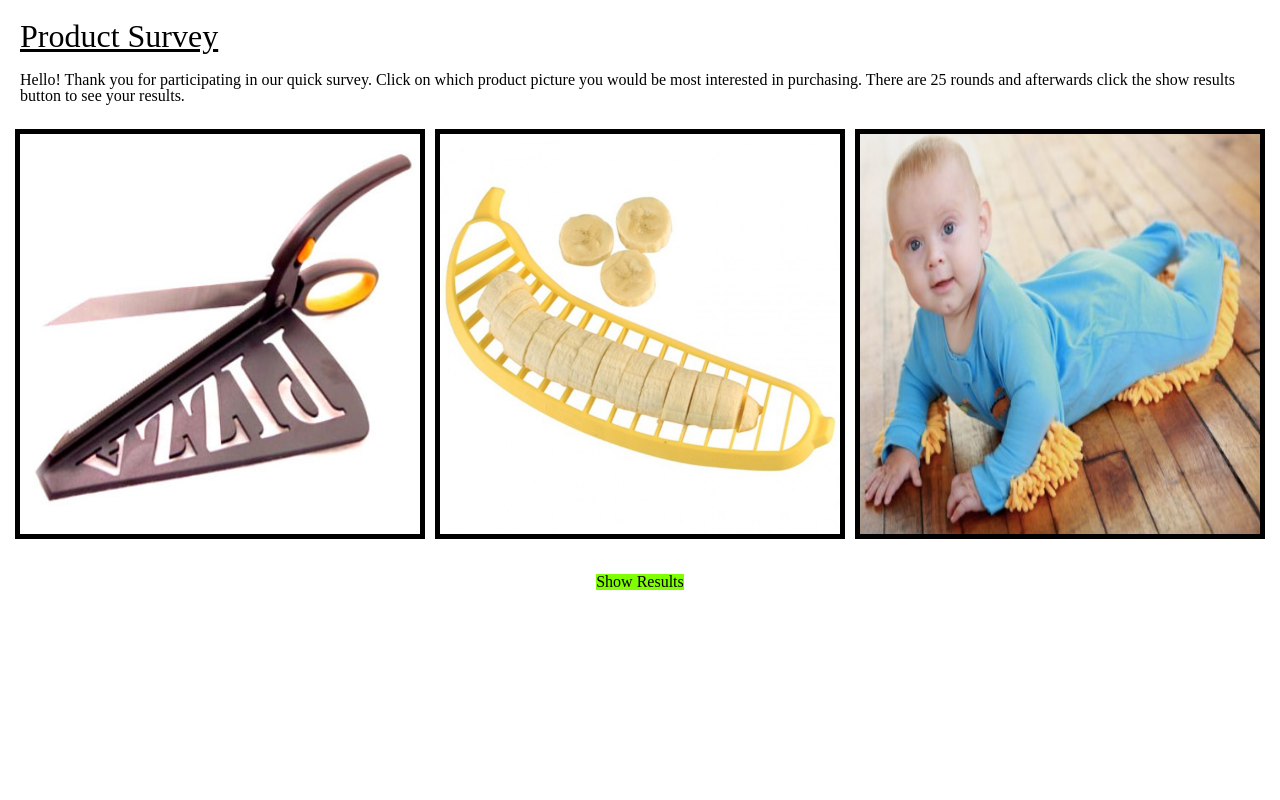
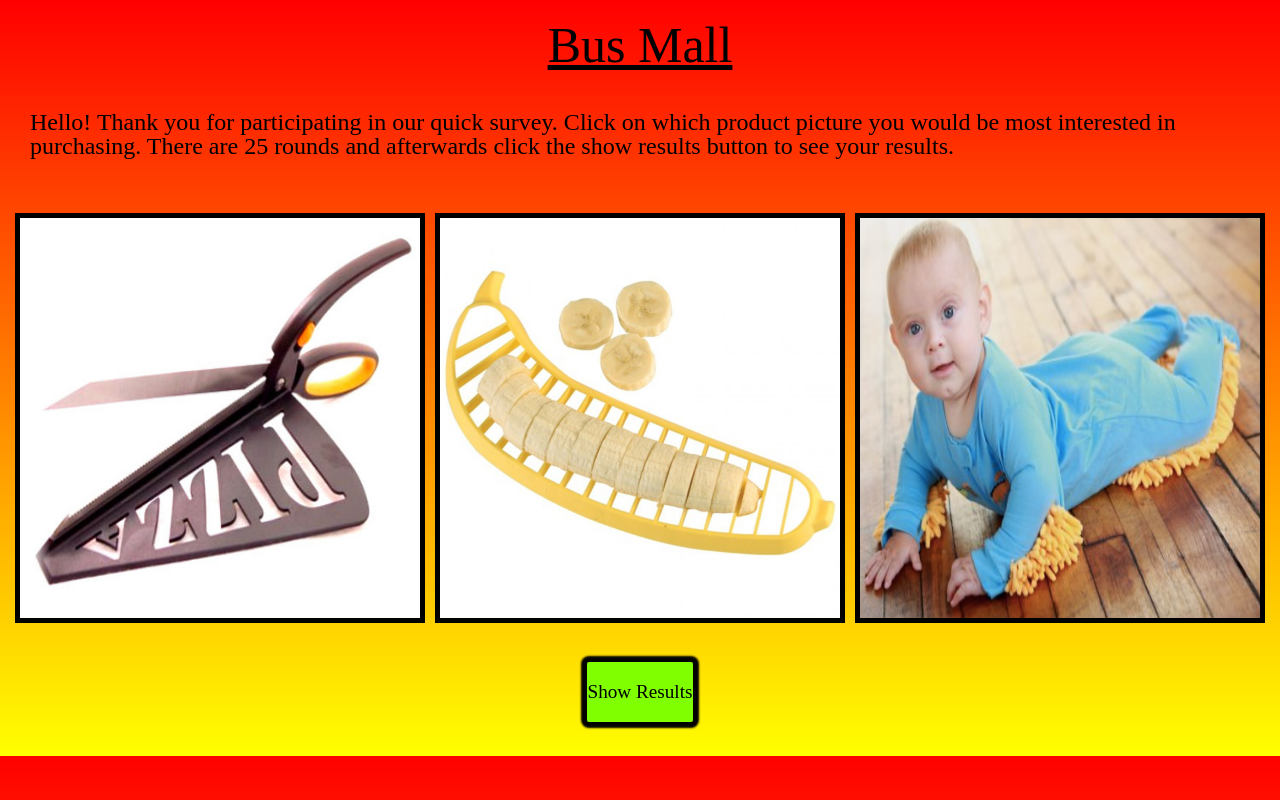
Before and after one commit to AlMonkman/BusMall, a plain HTML site: page index.html in a window 1280 px wide. Drawn offline with Linux system fonts and the light colour scheme.

Commit message:
finalized my js and played around with the css

```diff
--- a/CSS/style.css
+++ b/CSS/style.css
@@ -1,11 +1,17 @@
+body{
+  background-image: linear-gradient(red, yellow)
+}
+
 h1{
-  margin: 20px;
-  font-size: xx-large;
+  margin: 20px auto 40px auto;
+  font-size: 50px;
   text-decoration: underline;
+  text-align: center;
 }
 
 p{
-  margin: 20px;
+  margin: 20px 30px 50px 30px;
+  font-size: x-large;
 }
 
 #container{
@@ -26,16 +32,28 @@ img{
 }
 
 #show-results-btn{
+  min-width: 100px;
+  min-height: 40px;
   margin-top: 30px;
   margin-bottom: 30px;
+  padding-top: 20px;
+  border: 4px solid black;
+  border-radius: 6px;
+  box-shadow: 0px 0px 2px 2px;
   background-color: chartreuse;
   display: inline-block;
   justify-content: center;
+  font-size: larger;
 
 }
 
+#show-results-btn:hover{
+  background-color: red;
+  transition: 0.7s;
+}
 
 li{
-  margin: 5px;
+  margin: 10px;
   text-align: center;
+  font-size: xx-large;
 }
--- a/app.js
+++ b/app.js
@@ -3,7 +3,7 @@
 // ************************* Global Variables *************************
 let myContainer = document.getElementById('container');
 
-let showResultsbBtn = document.getElementById('show-results-btn');
+let showResultsBtn = document.getElementById('show-results-btn');
 
 let imageOne = document.getElementById('img-one');
 let imageTwo = document.getElementById('img-two');
@@ -104,6 +104,9 @@ myContainer.addEventListener('click', handleClick);
 function handleShowResults(event) {
   let resultsList = document.getElementById('display-results');
   if (maxVotes === 0) {
+    imageOne.style.display = 'none';
+    imageTwo.style.display = 'none';
+    imageThree.style.display = 'none';
     for (let i = 0; i < productArray.length; i++) {
       let li = document.createElement('li');
       li.textContent = `${productArray[i].name} was viewed ${productArray[i].views} times and was voted for ${productArray[i].votes} times.`;
@@ -112,4 +115,4 @@ function handleShowResults(event) {
   }
 }
 
-showResultsbBtn.addEventListener('click', handleShowResults);
+showResultsBtn.addEventListener('click', handleShowResults);
--- a/index.html
+++ b/index.html
@@ -8,7 +8,7 @@
 </head>
 
 <body>
-  <h1>Product Survey</h1>
+  <h1>Bus Mall</h1>
   <p>Hello! Thank you for participating in our quick survey. Click on which product picture you would be most interested in purchasing. There are 25 rounds and afterwards click the show results button to see your results. </p>
   <main>
     <section id="container">
```
